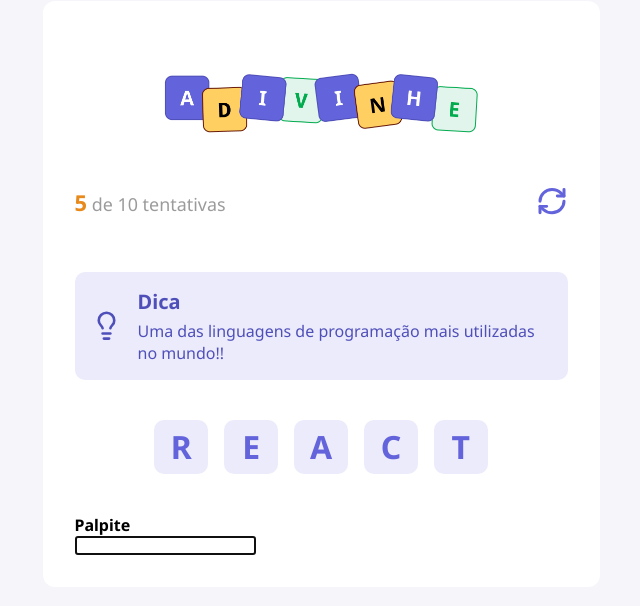
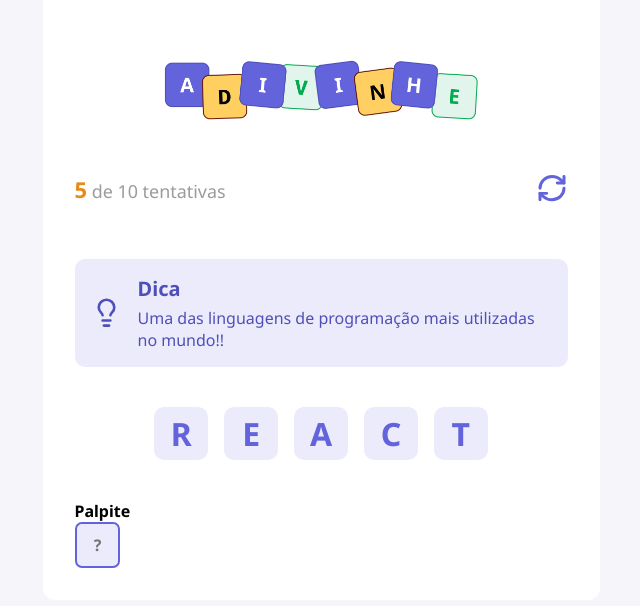
Before and after one commit to ricardocardoso90/react-project-guess-what, a React (Vite) app: page / in a window 1280 px wide. Shown: the part 106-712 px from the top of the page, without its empty margins (319-959 px from the left). Built offline with nearby package versions, Linux system fonts and the light colour scheme.

Commit message:
update commit

```diff
--- a/src/App.tsx
+++ b/src/App.tsx
@@ -35,6 +35,7 @@
           <Input
             autoFocus
             maxLength={1}
+            placeholder="?"
           />
         </div>
       </main>
--- a/src/components/Input/styles.module.css
+++ b/src/components/Input/styles.module.css
@@ -1,4 +1,15 @@
 .input {
-  display: flex;
-  flex-direction: column;
+  width: 2.87rem;
+  height: 2.87rem;
+  border-radius: 0.43rem;
+  background-color: #EBEBFC;
+  border: 2px solid #6363DB;
+  color: #6363DB;
+
+  font-size: 1rem;
+  text-align: center;
+  font-weight: 700;
+  text-transform: uppercase;
+
+  outline: none;
 }
--- a/src/global.css
+++ b/src/global.css
@@ -10,8 +10,14 @@
 
 body {
   background-color: #F5F5FA;
+
+  font-optical-sizing: auto;
   font-family: "Noto Sans", sans-serif;
+}
+
+input {
   font-optical-sizing: auto;
+  font-family: "Noto Sans", sans-serif;
 }
 
 button {
```
